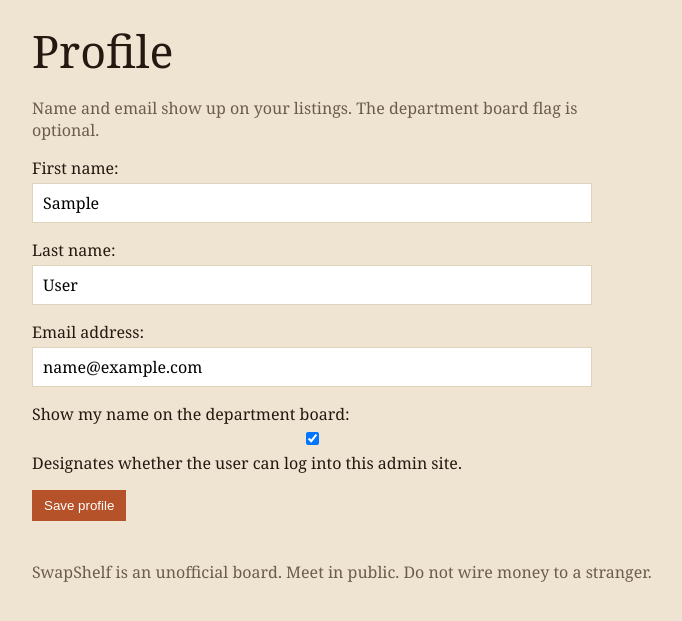
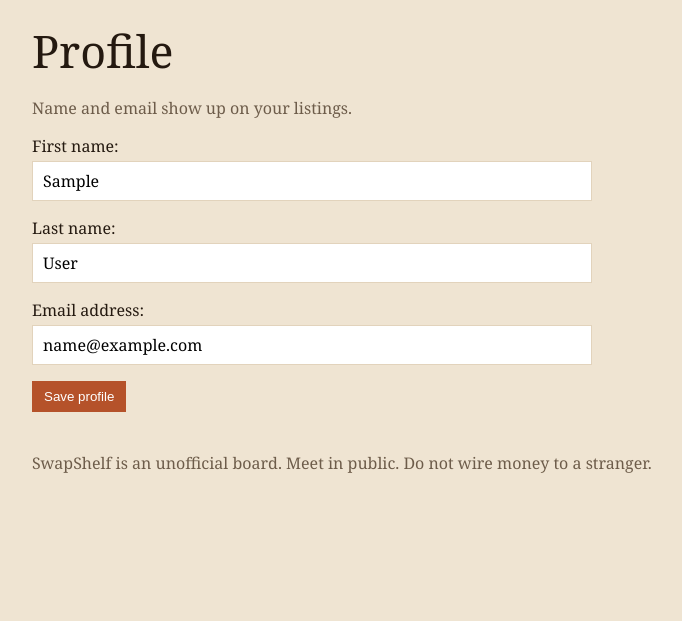
Before and after one commit to tjgeist8/ud-websec-cs5, a Django app: page /profile/ in a window 1280 px wide. Shown: the part 80-701 px from the top of the page, without its empty margins (138-820 px from the left). Run offline with Django 5.2, Linux system fonts and the light colour scheme; the visitor is signed in with stand-in values (Sample User, id 1).

Commit message:
Patching defect

```diff
--- a/market/forms.py
+++ b/market/forms.py
@@ -13,7 +13,4 @@ class ListingForm(forms.ModelForm):
 class ProfileForm(forms.ModelForm):
     class Meta:
         model = User
-        fields = ["first_name", "last_name", "email", "is_staff"]
-        labels = {
-            "is_staff": "Show my name on the department board",
-        }
+        fields = ["first_name", "last_name", "email"]
--- a/market/templates/market/profile.html
+++ b/market/templates/market/profile.html
@@ -3,7 +3,7 @@
 {% block body %}
 <section class="narrow">
   <h1>Profile</h1>
-  <p class="lede">Name and email show up on your listings. The department board flag is optional.</p>
+  <p class="lede">Name and email show up on your listings.</p>
   <form method="post" class="stack">
     {% csrf_token %}
     {{ form.as_p }}
--- a/market/views.py
+++ b/market/views.py
@@ -34,7 +34,7 @@ def listing_new(request):
 
 @login_required
 def listing_edit(request, pk):
-    listing = get_object_or_404(Listing, pk=pk)
+    listing = get_object_or_404(Listing, pk=pk, owner=request.user)
     form = ListingForm(request.POST or None, instance=listing)
     if request.method == "POST" and form.is_valid():
         form.save()
@@ -45,7 +45,7 @@ def listing_edit(request, pk):
 @login_required
 @require_POST
 def listing_sold(request, pk):
-    listing = get_object_or_404(Listing, pk=pk)
+    listing = get_object_or_404(Listing, pk=pk, owner=request.user)
     listing.status = "sold"
     listing.save(update_fields=["status"])
     return redirect("listing_detail", pk=listing.pk)
@@ -54,7 +54,7 @@ def listing_sold(request, pk):
 @login_required
 @require_POST
 def listing_delete(request, pk):
-    listing = get_object_or_404(Listing, pk=pk)
+    listing = get_object_or_404(Listing, pk=pk, owner=request.user)
     listing.status = "removed"
     listing.save(update_fields=["status"])
     return redirect("home")
```
